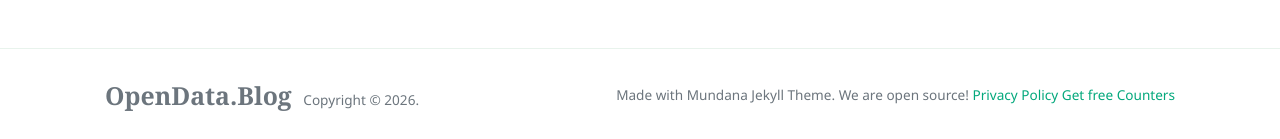
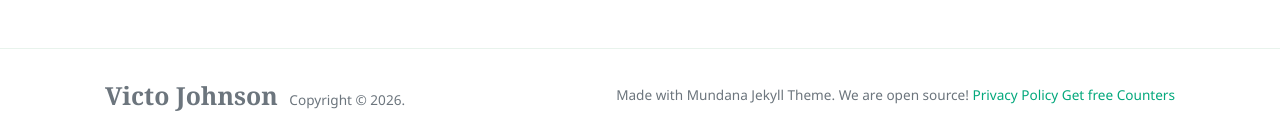
Before and after one commit to victorjohnsonk/blog, a Jekyll site: the page built from index.html, in a window 1280 px wide and 930 px high. Shown: the part 788-927 px from the top of the window. Built offline with Jekyll 4.4.1, drawn with Linux system fonts in a browser that asks for light colours; nearby versions of some CDN libraries; the list of posts is cut into pages by our own code.

Commit message:
Update footer branding and counter script

```diff
--- a/_layouts/default.html
+++ b/_layouts/default.html
@@ -90,13 +90,13 @@
         <div class="container">
         <div class="row align-items-center justify-content-between">
             <div>
-                <span class="navbar-brand mr-2 mb-0"><strong>OpenData.Blog</strong></span>
+                <span class="navbar-brand mr-2 mb-0"><strong>Victo Johnson</strong></span>
                 <span>Copyright © <script>document.write(new Date().getFullYear())</script>.</span>
 
 
             </div>
             <div>
-                Made with Mundana Jekyll Theme. We are open source! <a href="/privacy-policy">Privacy Policy </a> <a href='https://www.free-counters.org/'>Get free Counters</a> <script type='text/javascript' src='https://www.freevisitorcounters.com/auth.php?id=046e46d5f14c01e604fd7e61f73302fc4f416ab5'></script>
+                Made with Mundana Jekyll Theme. We are open source! <a href="/privacy-policy">Privacy Policy </a> <a href='https://www.free-counters.org/'>Get free Counters</a> <script type='text/javascript' src='https://www.freevisitorcounters.com/auth.php?id=1ee9c5c84a149020ef17cff0e6bf33ecdca1a9bd'></script>
                 <script type="text/javascript" src="https://www.freevisitorcounters.com/en/home/counter/1197141/t/5"></script>
             </div>
         </div>
```
